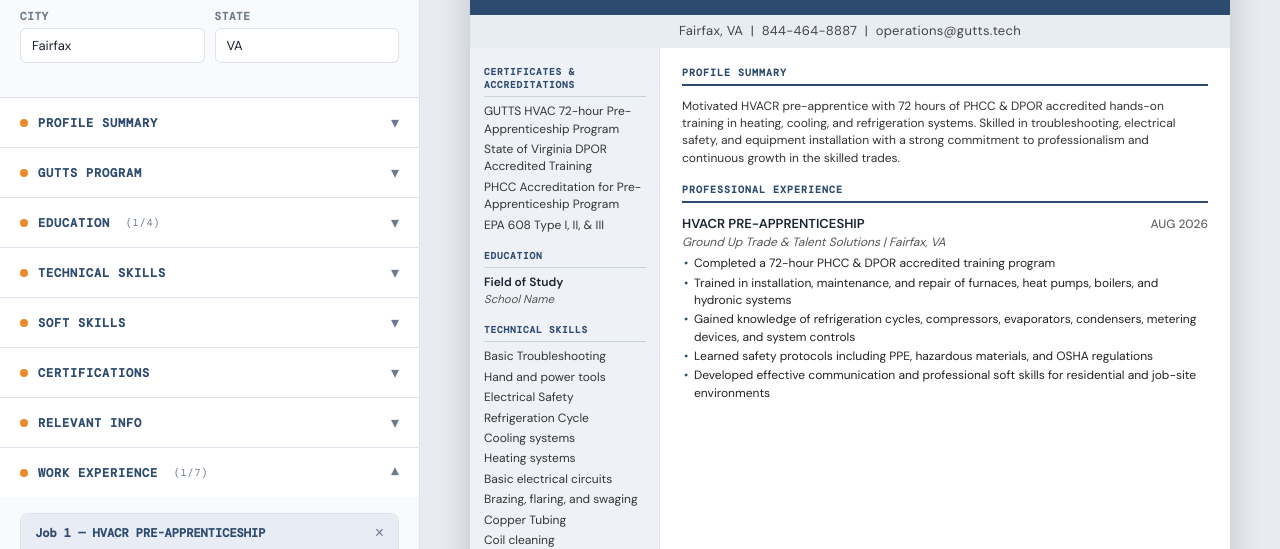
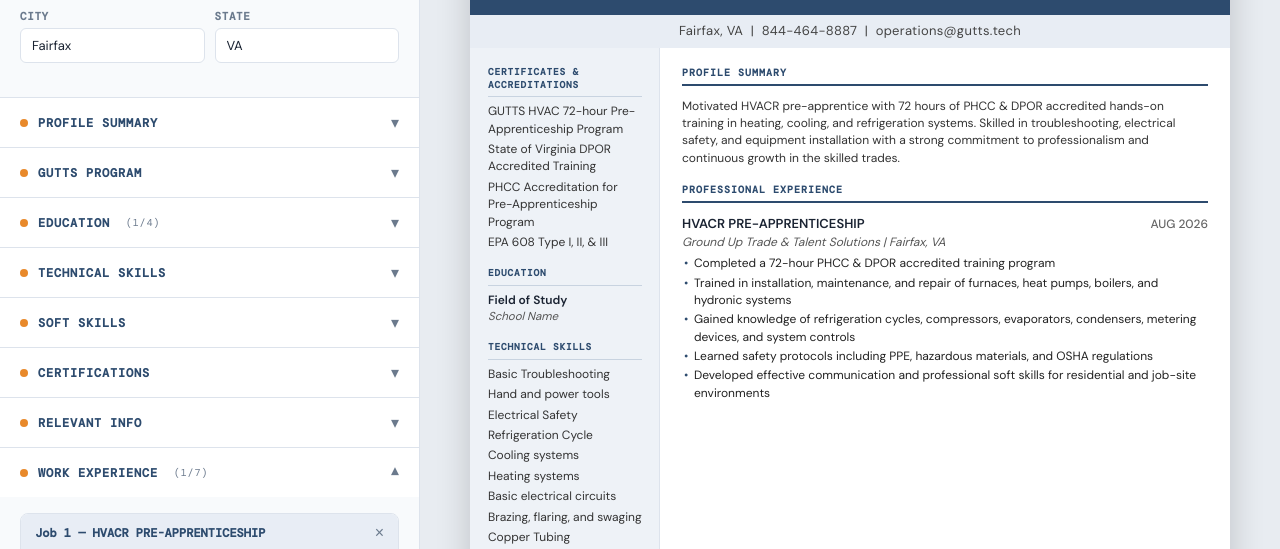
Before and after one commit to github-pratik/GUTTS_ResumeBuilder, a plain HTML site: page GUTTS_Resume_Builder.html in a window 1280 px wide. Shown: the part 319-868 px from the top of the page. Drawn offline with nearby package versions, Linux system fonts and the light colour scheme.

Commit message:
Widen sidebar/main horizontal padding for safer print margins
Investigated whether real printer unprintable margins could clip
sidebar text near the left edge (raised after a shared screenshot,
though that image turned out to be a live-app screenshot rather than
an actual print — a visible 'Restored your draft' toast confirmed
that). Verified via an actual headless-Chrome print-to-pdf render
(the same engine behind Print/Save as PDF) and precise pixel
measurement: text was starting at 0.17in from the true page edge on
Compact preset — inside the ~0.125in unprintable margin most printers
enforce, but with limited headroom.

Bumped --rf-sidebar-ph/--rf-main-ph for Compact (10px->16px sidebar,
16px->18px main) and Normal (14px->18px sidebar), plus the matching
.resume-paper base CSS defaults and exportWord()'s hardcoded padding,
so the tightest presets carry more buffer. Left Roomy/Spacious
untouched — already comfortably safe (16px/18px).

Re-verified via the same real print-to-pdf method: margin increased
to 0.19in, and confirmed no regression — both default HVAC and
Plumbing templates still fit one page after the change.

```diff
--- a/GUTTS_Resume_Builder.html
+++ b/GUTTS_Resume_Builder.html
@@ -488,7 +488,7 @@
     --rf-section-gap: 16px;
     --rf-item-gap:    3px;
     --rf-sidebar-pv:  18px;
-    --rf-sidebar-ph:  14px;
+    --rf-sidebar-ph:  18px;
     --rf-main-pv:     18px;
     --rf-main-ph:     22px;
   }
@@ -2742,7 +2742,7 @@
     .r-name { font-size: 32px; color: #ffffff; letter-spacing: 2px; text-transform: uppercase; font-weight: bold; display: block; }
     .r-contact-bar { background: #e8edf4; padding: 7px 20px; text-align: center; font-size: ${contact}; color: #444; }
     .r-body { width: 100%; border-collapse: collapse; }
-    .r-sidebar { width: 190px; background: #EEF2F7; padding: 18px 14px; vertical-align: top; border-right: 1px solid #dde3ec; }
+    .r-sidebar { width: 190px; background: #EEF2F7; padding: 18px 18px; vertical-align: top; border-right: 1px solid #dde3ec; }
     .r-main { padding: 18px 22px; vertical-align: top; }
     .r-sidebar-section { margin-bottom: 14px; }
     .r-sidebar-title { font-size: 8px; font-weight: 700; color: #2D4B6E; text-transform: uppercase; letter-spacing: 0.8px; border-bottom: 1px solid #dde3ec; padding-bottom: 4px; margin-bottom: 6px; }
@@ -2831,9 +2831,9 @@
     '--rf-section-gap': '10px',
     '--rf-item-gap':    '2px',
     '--rf-sidebar-pv':  '14px',
-    '--rf-sidebar-ph':  '10px',
+    '--rf-sidebar-ph':  '16px', // >=0.16in from the true edge — safe margin for real printers
     '--rf-main-pv':     '14px',
-    '--rf-main-ph':     '16px',
+    '--rf-main-ph':     '18px',
   },
   normal: {
     '--rf-base':        '12px',
@@ -2846,7 +2846,7 @@
     '--rf-section-gap': '16px',
     '--rf-item-gap':    '3px',
     '--rf-sidebar-pv':  '18px',
-    '--rf-sidebar-ph':  '14px',
+    '--rf-sidebar-ph':  '18px', // 0.1875in from the true edge — safe margin for real printers
     '--rf-main-pv':     '18px',
     '--rf-main-ph':     '22px',
   },
```
Also changed, not shown: index.html (+5 -5 lines).
